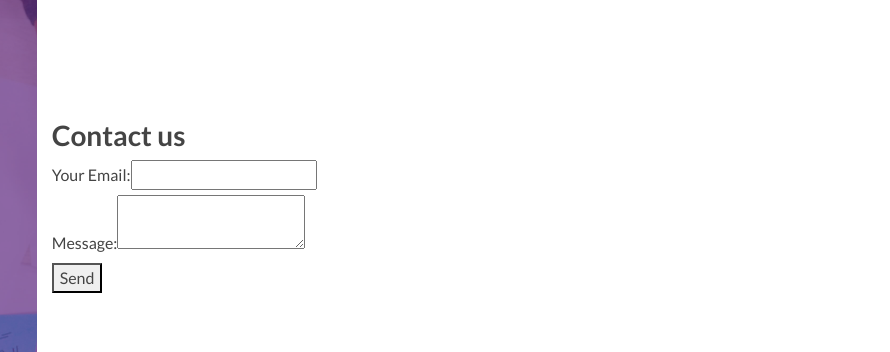
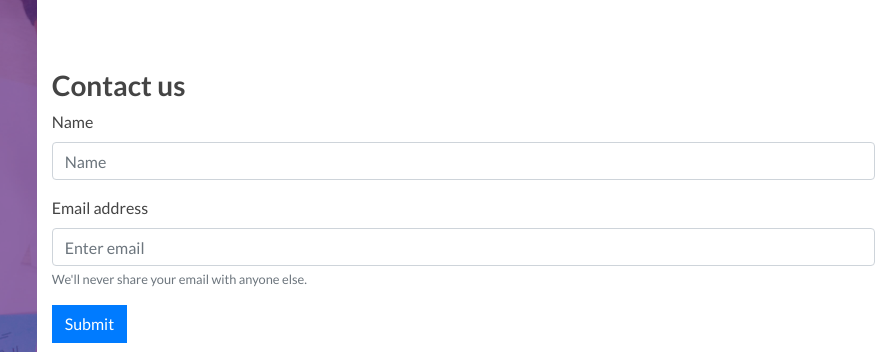
Before and after one commit to winningproduct/web-portal, a Gatsby site: page /contact in a window 1280 px wide. Shown: the part 223-575 px from the top of the page, 390-1280 px from the left. Built offline with nearby package versions, Linux system fonts and the light colour scheme; Gatsby itself is replaced by a stand-in of ours.

Commit message:
Linking contact forms to netlify

```diff
--- a/src/pages/contact.js
+++ b/src/pages/contact.js
@@ -115,19 +115,8 @@ const Contact = () => (
         </div>
         <div className="col-12 col-md-8 d-flex flex-column justify-content-center contactForm">
           <h3>Contact us</h3>
-          <form name="Contact Form" method="POST" data-netlify="true">
+          <form name="contact" method="POST" data-netlify="true" data-netlify-recaptcha="true" netlify-honeypot="bot-field">
             <input type="hidden" name="form-name" value="Contact Form" />
-            <div>
-              <label>Your Email:</label>
-              <input type="email" name="email" />
-            </div>
-            <div>
-              <label>Message:</label>
-              <textarea name="message" />
-            </div>
-            <button type="submit">Send</button>
-          </form>
-          {/* <form name="contact" method="POST" netlify="true" data-netlify-recaptcha="true" netlify-honeypot="bot-field">
             <p hidden>
               <label>Don’t fill this out if you're human: <input name="bot-field" /></label>
             </p>
@@ -142,7 +131,7 @@ const Contact = () => (
             </div>
             <div data-netlify-recaptcha="true"></div>
             <button type="submit" className="btn btn-primary">Submit</button>
-          </form> */}
+          </form>
         </div>
       </div>
     </div>
```
